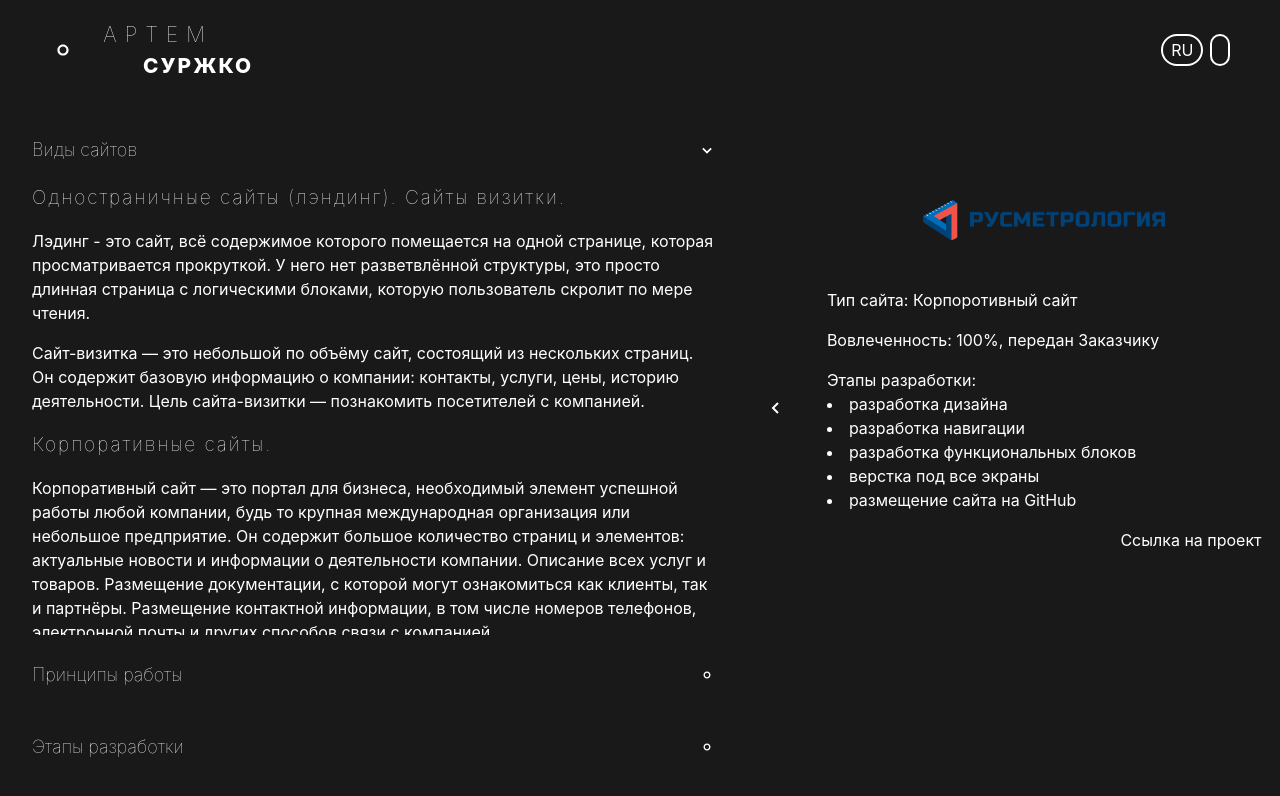
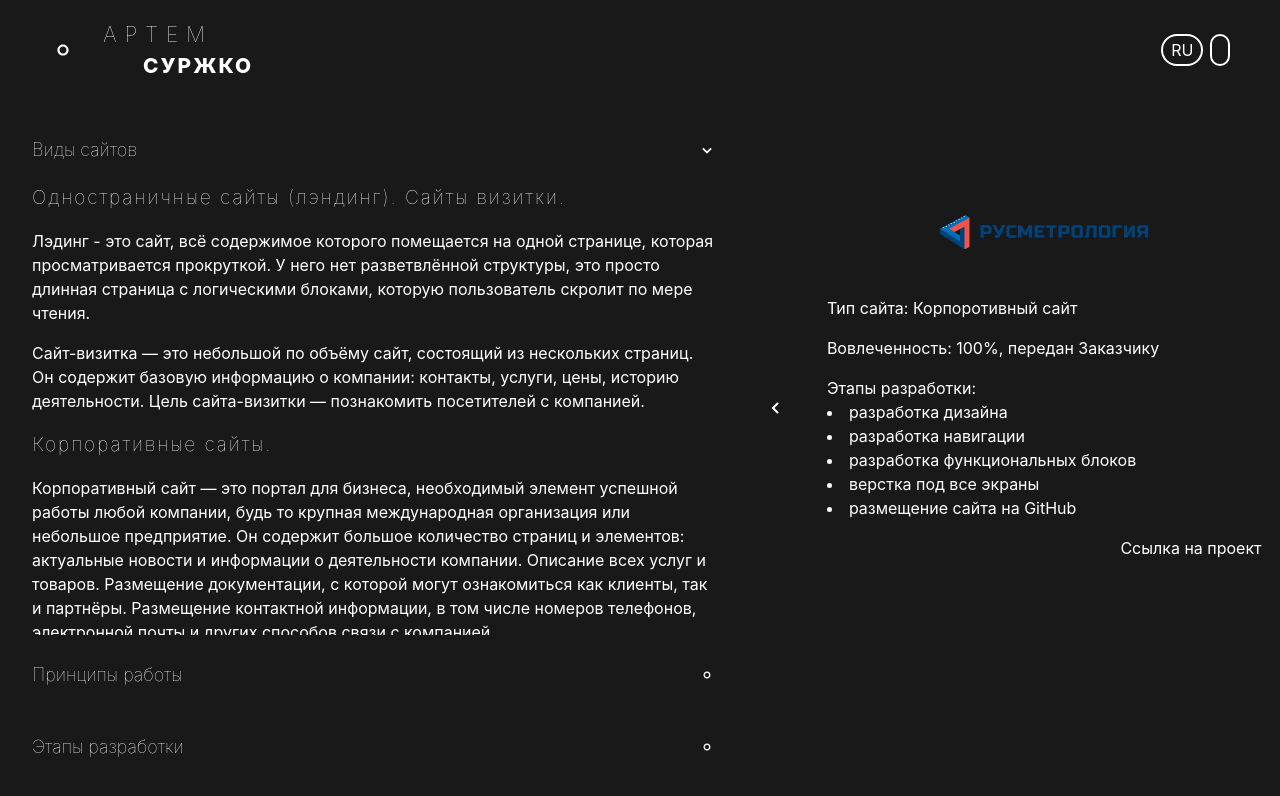
Before and after one commit to Soido/CV, a React (Create React App) app: page /projects in a window 1280 px wide. Shown: the top 796 px of the page. Built offline with nearby package versions, Linux system fonts and the light colour scheme.

Commit message:
make icon to projectslider

```diff
--- a/package.json
+++ b/package.json
@@ -3,6 +3,7 @@
   "version": "0.1.0",
   "private": true,
   "dependencies": {
+    "@reduxjs/toolkit": "^2.1.0",
     "@testing-library/jest-dom": "^5.17.0",
     "@testing-library/react": "^13.4.0",
     "@testing-library/user-event": "^13.5.0",
@@ -17,6 +18,7 @@
     "react-hook-form": "^7.49.3",
     "react-icons": "^4.12.0",
     "react-loader-spinner": "^6.1.6",
+    "react-redux": "^9.1.0",
     "react-router-dom": "^6.21.1",
     "react-scripts": "5.0.1",
     "react-scrollbars-custom": "^4.1.1",
--- a/src/components/data/ProjectDataSlider.ts
+++ b/src/components/data/ProjectDataSlider.ts
@@ -1,8 +1,10 @@
-import Rusmetrologiya from "../../../img/rusmetrologiya-logo.png";
+import Rusmetrologiya from "../../img/rusmetrologiya-logo.png";
+import MedpromLab from "../../img/MedpromlabLogo_2.png";
+import knx24 from "../../img/knx24.png";
 
 export interface IContentSlider {
   id: number;
-  icon: string;
+  icon?: string;
   type: string;
   engage: string;
 
@@ -13,7 +15,7 @@ export interface IContentSlider {
 const contentItemsSlider: IContentSlider[] = [
   {
     id: 1,
-    icon: "../../../img/rusmetrologiya-logo.png",
+    icon: Rusmetrologiya,
     type: "Корпоротивный сайт",
     engage: "100%, передан Заказчику",
 
@@ -28,7 +30,7 @@ const contentItemsSlider: IContentSlider[] = [
   },
   {
     id: 2,
-    icon: "../../../img/MedpromlabLogo_2.png",
+    icon: MedpromLab,
     type: "Корпортивный сайт",
     engage: "100%, в проецссе разработки",
 
@@ -45,13 +47,13 @@ const contentItemsSlider: IContentSlider[] = [
   },
   {
     id: 3,
-    icon: "https://catherineasquithgallery.com/uploads/posts/2021-03/1614612233_137-p-fon-dlya-fotoshopa-priroda-209.jpghttps://knx24.com/local/templates/knx24_dev/assets/images/nav-mob-logo-white.svg",
+    icon: knx24,
     type: "Корпоративный сайт, интернет-магазин ",
     engage: "участие в разработке функциональных блоков",
 
     desc: [
       "подключение готовых сервисов",
-      "разработка некоторых функциональных блоково",
+      "разработка некоторых функциональных блоков",
     ],
     link: "https://knx24.com/",
   },
--- a/src/components/pages/Projects/PartnersSlider.tsx
+++ b/src/components/pages/Projects/PartnersSlider.tsx
@@ -81,16 +81,16 @@ function PartnersSlider() {
                         key={id}
                       >
                         <div className="flex flex-col items-centerw-full">
-                          <div className="w-full h-[2.5rem]  rounded-full  text-[1rem] px-[1rem] text-black">
+                          <div className="w-[15rem] h-[4rem]  rounded-full  text-[1rem] px-[1rem] text-black">
                             {" "}
                             <img
-                              src={require("../../../img/rusmetrologiya-logo.png")}
-                              className="w-full h-full object-cover"
+                              src={icon}
+                              className="w-full h-full object-contain"
                               alt="logocompany"
                             />
                           </div>
                         </div>
-                        <div className="flex flex-col items-start justify-center mt-[3rem] px-[1rem] text-left w-full">
+                        <div className="flex flex-col items-start justify-center mt-[2rem] px-[1rem] text-left w-full">
                           <h1 className=""> Тип сайта: {type}</h1>
                           <p className="mt-[1rem]">Вовлеченность: {engage}</p>
                           <p className="mt-[1rem]">Этапы разработки: </p>
--- a/src/declaration.d.ts
+++ b/src/declaration.d.ts
@@ -2,3 +2,8 @@ declare module "*.mp4" {
   const src: string;
   export default src;
 }
+
+declare module "*.png" {
+  const value: any;
+  export = value;
+}
```
Also changed, not shown: src/img/knx24.png (added), 1 other file (tests, documents, lock files or other folders).
